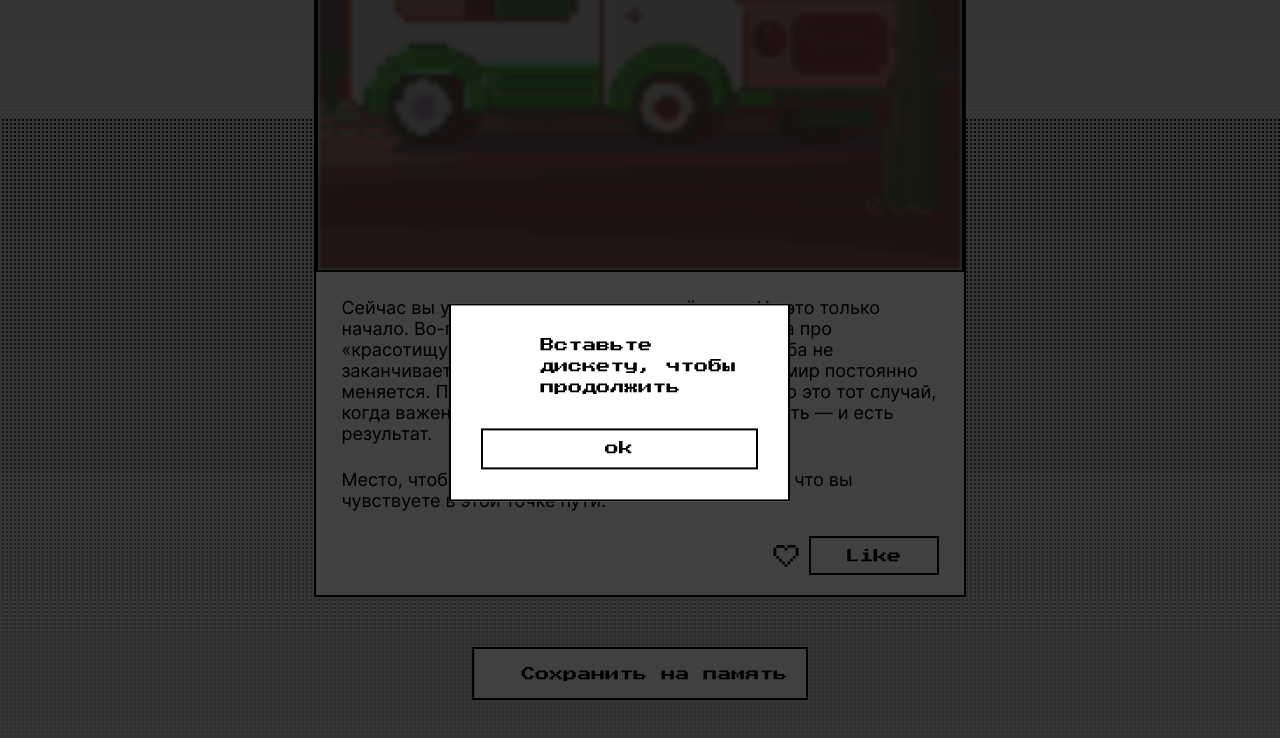
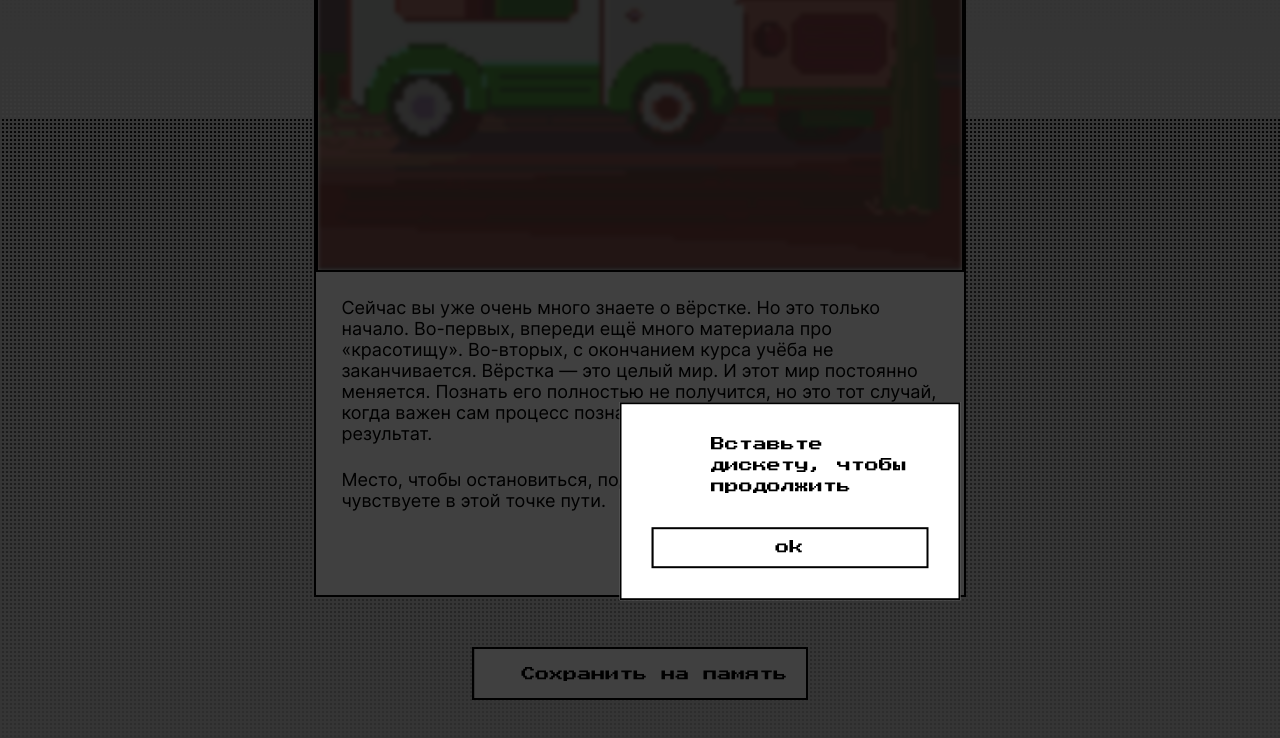
Before and after one commit to Hiagar11/zakrivayuschiy-teg-f, a website built with Vite: page index.html in a window 1280 px wide. Both pictures are taken after a click on the button "Сохранить на память". Shown: the part 7881-8619 px from the top of the page. Built offline with nearby package versions, Linux system fonts and the light colour scheme; some packages are replaced by stand-ins of ours.

Commit message:
fix(style): correct transform to center dialog
Updates the transform property to use translate(-50%, -50%) instead of translate(-100%, -100%) for proper centering of the dialog element. Improves visual alignment and user experience.

```diff
--- a/styles/style.css
+++ b/styles/style.css
@@ -259,7 +259,7 @@
   row-gap: 30px;
   margin: auto;
   inline-size: clamp(341px, 23vw, 353px);
-  transform: translate(-100%, -100%);
+  transform: translate(-50%, -50%);
 }
 
 .dialog[open] {
```
